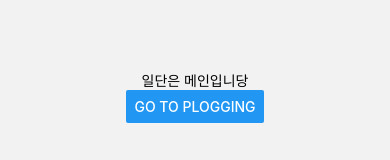
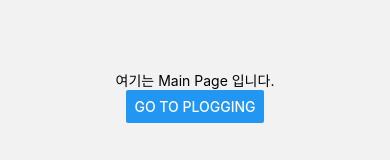
Before and after one commit to JayJayleee/ZoosumZoosum, a React Native app in the folder frontend/: screen /Main in a window 390 px wide. Shown: the part 358-518 px from the top of the page. Built offline with nearby package versions, Linux system fonts and the light colour scheme.

Commit message:
Fix: 파일 절대경로로 변경 및 문장 수정

```diff
--- a/frontend/src/pages/MainPage/index.tsx
+++ b/frontend/src/pages/MainPage/index.tsx
@@ -1,11 +1,11 @@
 import React from 'react';
-import {Button, View, Text} from 'react-native';
-import {MainScreenProps} from '../../types/path';
+import {Button, View, Text, Image} from 'react-native';
+import {MainScreenProps} from 'typePath';
 
 export default function MainPage({navigation}: MainScreenProps) {
   return (
     <View style={{flex: 1, alignItems: 'center', justifyContent: 'center'}}>
-      <Text>일단은 메인입니당</Text>
+      <Text>여기는 Main Page 입니다.</Text>
       <Button
         title="Go to Plogging"
         onPress={() =>
```
